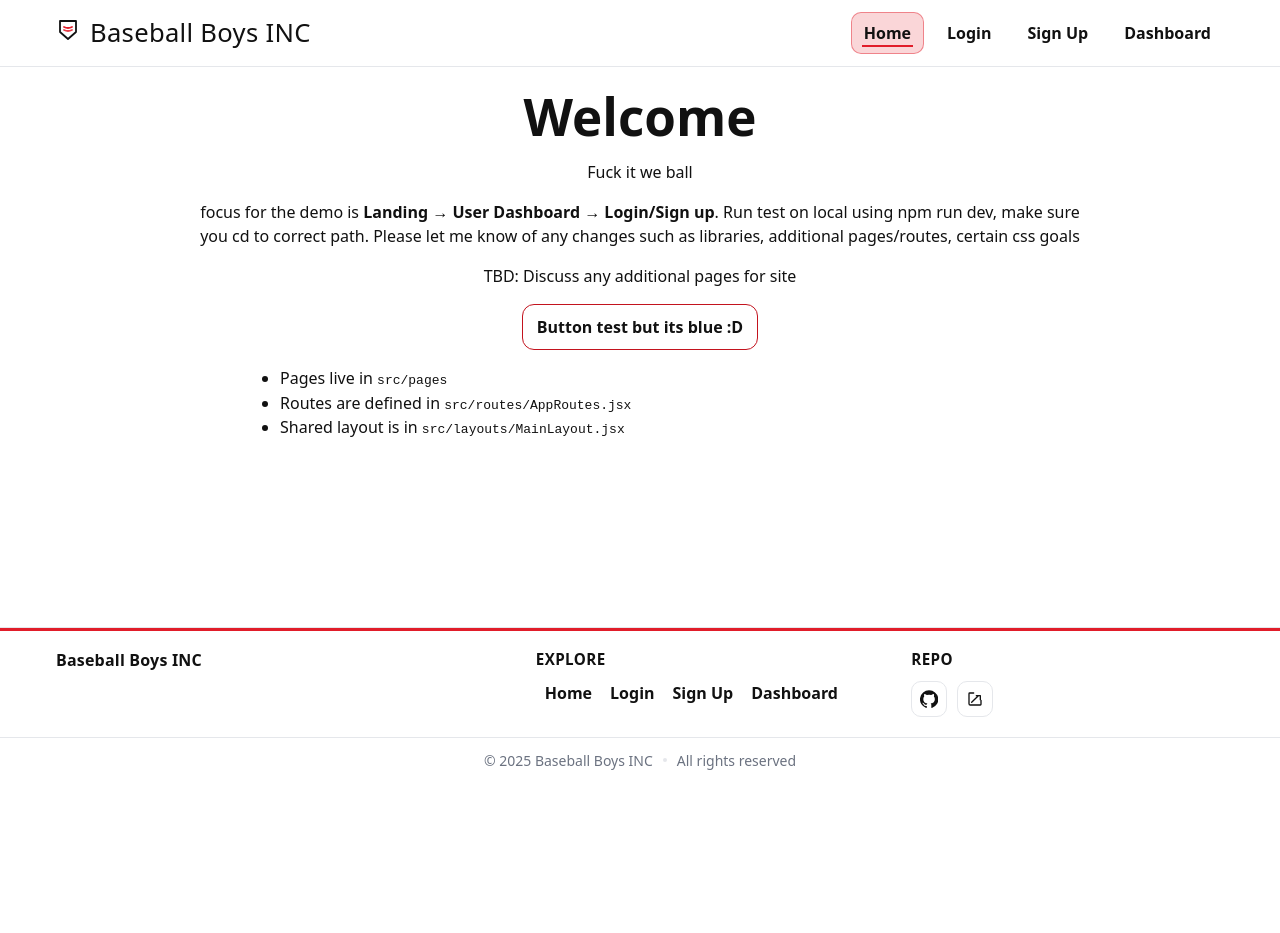
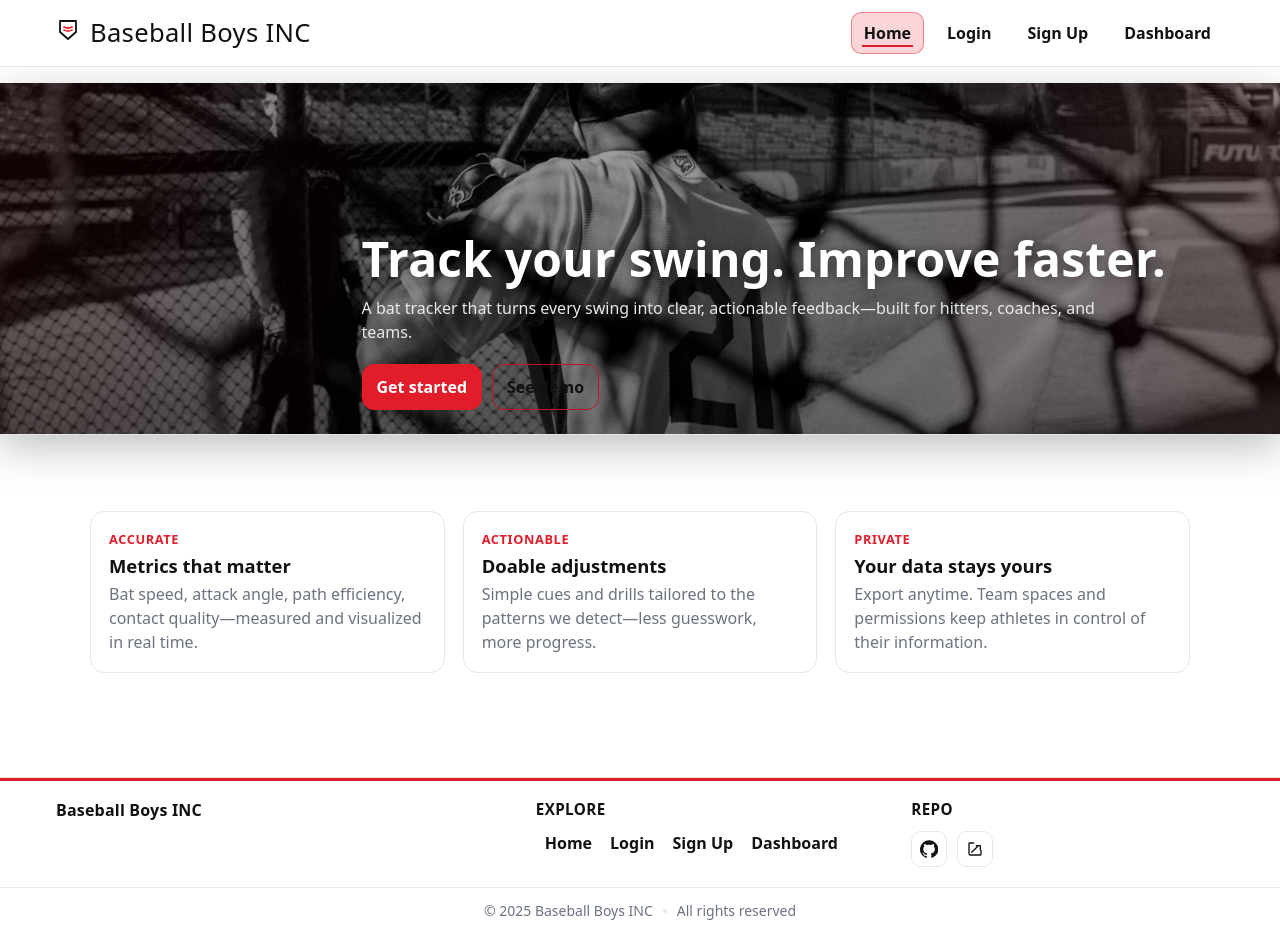
Before and after one commit to ManhasHimanshu/CapstoneGroup3, a React (Vite) app: page / in a window 1280 px wide. Before the commit the page ends 800 px from the top, so only its background shows below. Built offline with nearby package versions, Linux system fonts and the light colour scheme; the HTML template or start-up script is replaced by a standard one.

Commit message:
Updated landing page

```diff
--- a/src/pages/Landing.jsx
+++ b/src/pages/Landing.jsx
@@ -1,34 +1,88 @@
+import React from 'react';
 import { Link } from 'react-router-dom';
+import styles from '../styles/Landing.module.css';
+import heroAvif from '../assets/photo-1684848310804-4abaf019c672.avif';
+
+const testimonials = [
+  {
+    quote:
+      'The tracker showed my attack angle drift in minutes. Two drills later, contact quality jumped immediately.',
+    name: 'Coach Ramirez',
+    role: 'Varsity Hitting Coach',
+  },
+  {
+    quote:
+      'I finally understand why my hard-hit % dipped. Clear numbers, simple cues. PR’d bat speed last weekend.',
+    name: 'J. Collins',
+    role: 'Collegiate OF',
+  },
+  {
+    quote: 'Clean UI, fast feedback, and we own our data. Perfect for player development sessions.',
+    name: 'C. Nguyen',
+    role: 'Club Director',
+  },
+];
 
 export default function Landing() {
   return (
-    <section className="landing">
-      <h1>Welcome</h1>
-      <p className="tagline">Fuck it we ball</p>
+    <main>
+      {/* Full-bleed photo hero */}
+      <section className={styles.heroBanner} aria-labelledby="hero-title">
+        <img
+          src={heroAvif}
+          alt="Batter loading the swing in the box"
+          className={styles.heroImg}
+          loading="eager"
+          decoding="async"
+        />
+        <span className={styles.heroOverlay} />
+        <div className={styles.heroInner}>
+          <h1 id="hero-title">Track your swing. Improve faster.</h1>
+          <p className={styles.sub}>
+            A bat tracker that turns every swing into clear, actionable feedback—built for hitters,
+            coaches, and teams.
+          </p>
+          <div className={styles.ctaRow}>
+            <Link to="/signup" className="btn btn-secondary">
+              Get started
+            </Link>
+            <Link to="/dashboard" className="btn">
+              See demo
+            </Link>
+          </div>
+        </div>
+      </section>
 
-      {/* Team note / announcement */}
-      <p className="team-note">
-         focus for the demo is <strong>Landing → User Dashboard → Login/Sign up</strong>.
-         Run test on local using npm run dev, make sure you cd to correct path.
-         Please let me know of any changes such as libraries, additional pages/routes, certain css goals
-
-      </p>
-
-      <p className ="more-notes">
-        TBD: Discuss any additional pages for site
-
-
-      </p>
-
-      <div className="cta">
-        <Link className="btn" to="/">Button test but its blue :D</Link>
+      {/* Main content width */}
+      <div className={styles.wrap}>
+        {/* Three key points */}
+        <section className={styles.features} aria-label="Highlights">
+          <article className={styles.card}>
+            <span className={styles.kicker}>Accurate</span>
+            <h3>Metrics that matter</h3>
+            <p>
+              Bat speed, attack angle, path efficiency, contact quality—measured and visualized in
+              real time.
+            </p>
+          </article>
+          <article className={styles.card}>
+            <span className={styles.kicker}>Actionable</span>
+            <h3>Doable adjustments</h3>
+            <p>
+              Simple cues and drills tailored to the patterns we detect—less guesswork, more
+              progress.
+            </p>
+          </article>
+          <article className={styles.card}>
+            <span className={styles.kicker}>Private</span>
+            <h3>Your data stays yours</h3>
+            <p>
+              Export anytime. Team spaces and permissions keep athletes in control of their
+              information.
+            </p>
+          </article>
+        </section>
       </div>
-
-      <ul className="quick-notes">
-        <li>Pages live in <code>src/pages</code></li>
-        <li>Routes are defined in <code>src/routes/AppRoutes.jsx</code></li>
-        <li>Shared layout is in <code>src/layouts/MainLayout.jsx</code></li>
-      </ul>
-    </section>
+    </main>
   );
 }
--- /dev/null
+++ b/src/styles/Landing.module.css
@@ -0,0 +1,179 @@
+/* ---- Full-bleed photo hero ---- */
+.heroBanner {
+  position: relative;
+  height: clamp(260px, 44vh, 460px);
+  width: 100vw;
+  margin-left: calc(50% - 50vw);
+  margin-right: calc(50% - 50vw);
+  overflow: hidden;
+  border-bottom: 1px solid var(--border);
+  box-shadow: 0 12px 40px rgba(0, 0, 0, 0.25);
+  isolation: isolate;
+}
+
+.heroImg {
+  width: 100%;
+  height: 100%;
+  object-fit: cover;
+  display: block;
+  filter: saturate(1.02) contrast(1.04);
+}
+
+.heroOverlay {
+  position: absolute;
+  inset: 0;
+  /* subtle dark + red tint for readability and brand */
+  background:
+    linear-gradient(to bottom, rgba(0, 0, 0, 0.35), rgba(0, 0, 0, 0.55)),
+    linear-gradient(90deg, rgba(225, 29, 42, 0.12), transparent 35% 65%, rgba(225, 29, 42, 0.12));
+  z-index: 1;
+}
+
+.heroInner {
+  position: absolute;
+  inset: 0;
+  z-index: 2;
+  max-width: 1100px;
+  margin: 0 auto;
+  padding: clamp(16px, 3vw, 24px);
+  display: grid;
+  place-content: end;
+  gap: 10px;
+}
+
+.heroInner h1 {
+  margin: 0;
+  font-size: clamp(1.9rem, 1.2rem + 2.4vw, 3rem);
+  letter-spacing: 0.2px;
+  line-height: 1.1;
+  color: #fff;
+  text-shadow: 0 2px 14px rgba(0, 0, 0, 0.5);
+}
+
+.sub {
+  margin: 0;
+  max-width: 760px;
+  color: #e9e9e9;
+}
+
+.ctaRow {
+  margin-top: 10px;
+  display: inline-flex;
+  gap: 10px;
+  flex-wrap: wrap;
+}
+
+/* ---- Main content container ---- */
+.wrap {
+  width: min(1100px, 92vw);
+  margin: 0 auto;
+  padding: clamp(18px, 3vw, 28px) 0 40px;
+}
+
+/* ---- Features ---- */
+.features {
+  display: grid;
+  grid-template-columns: repeat(3, 1fr);
+  gap: clamp(12px, 2vw, 18px);
+  margin: clamp(18px, 6vh, 56px) 0;
+}
+.card {
+  background: var(--surface);
+  border: 1px solid var(--border);
+  border-radius: 14px;
+  padding: clamp(14px, 2vw, 18px);
+  display: grid;
+  gap: 6px;
+  min-height: 148px;
+  transition:
+    transform 0.12s ease,
+    border-color 0.12s ease,
+    background 0.12s ease;
+}
+.card:hover {
+  transform: translateY(-2px);
+  border-color: var(--primary);
+}
+
+.kicker {
+  color: var(--primary);
+  font-weight: 800;
+  font-size: 0.8rem;
+  letter-spacing: 0.6px;
+  text-transform: uppercase;
+}
+.card h3 {
+  margin: 0;
+  font-size: 1.15rem;
+  line-height: 1.15;
+}
+.card p {
+  margin: 0;
+  color: var(--muted);
+}
+
+/* ---- Testimonials ---- */
+.testimonials {
+  margin-top: clamp(24px, 8vh, 72px);
+}
+.testimonials h2 {
+  text-align: center;
+  margin: 0 0 14px;
+  font-size: clamp(1.4rem, 1rem + 1.2vw, 1.8rem);
+  letter-spacing: 0.2px;
+}
+.tWrap {
+  display: grid;
+  grid-template-columns: repeat(3, 1fr);
+  gap: clamp(12px, 2vw, 16px);
+}
+.quoteCard {
+  position: relative;
+  background: var(--surface);
+  border: 1px solid var(--border);
+  border-radius: 14px;
+  padding: clamp(14px, 2vw, 18px);
+}
+.quoteCard::before {
+  content: '“';
+  position: absolute;
+  top: 8px;
+  left: 12px;
+  font-size: 36px;
+  line-height: 1;
+  color: var(--primary);
+  opacity: 0.25;
+}
+.quote {
+  margin: 0 0 10px;
+  font-size: 1rem;
+  line-height: 1.45;
+}
+.cite {
+  display: grid;
+  gap: 2px;
+  color: var(--muted);
+  font-size: 0.95rem;
+}
+.name {
+  color: var(--fg);
+  font-weight: 700;
+}
+.role {
+  font-size: 0.9rem;
+}
+
+/* ---- Responsive ---- */
+@media (max-width: 900px) {
+  .features {
+    grid-template-columns: 1fr 1fr;
+  }
+  .tWrap {
+    grid-template-columns: 1fr;
+  }
+}
+@media (max-width: 520px) {
+  .features {
+    grid-template-columns: 1fr;
+  }
+}
```
Also changed, not shown: src/assets/photo-1684848310804-4abaf019c672.avif (added).
